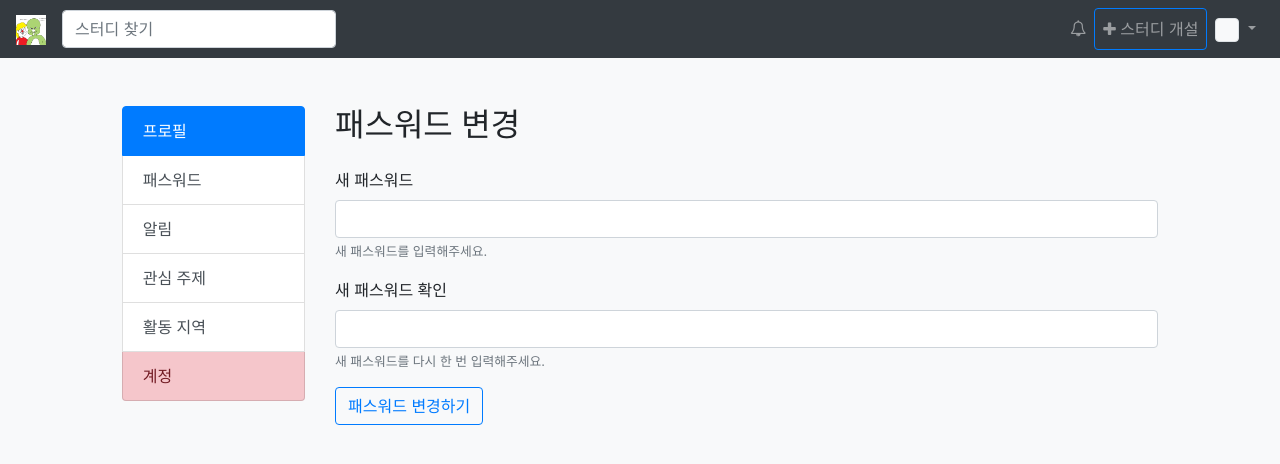
After one commit to intrager/Spring-STUDY2, a Spring Boot app: page /settings/password in a window 1280 px wide. The commit adds this page. Shown: the top 464 px of the page. Run offline with Spring Boot 4, Linux system fonts and the light colour scheme; the visitor is signed in with stand-in values (Sample User, id 1); some of the project's set-up classes (security, data sources, template engines, error pages and the like) are left out, and stand-ins take their place; some libraries are stand-ins or nearby versions.

Commit message:
Editing Password

```diff
--- a/studyolle/src/main/java/com/studyolle/account/AccountService.java
+++ b/studyolle/src/main/java/com/studyolle/account/AccountService.java
@@ -93,4 +93,9 @@ public class AccountService implements UserDetailsService {
         account.setProfileImage(profile.getProfileImage());
         accountRepository.save(account); // save 구현체 안에서 id값이 있는지 없는지 확인 후 있으면 merge, 즉 기존 데이터를 업데이트
     }
+
+    public void updatePassword(Account account, String newPassword) {
+        account.setPassword(passwordEncoder.encode(newPassword)); // 이때까지 변경이력을 추적하지 않음
+        accountRepository.save(account);   // 명시적으로 merge
+    }
 }
--- a/studyolle/src/main/java/com/studyolle/settings/SettingsController.java
+++ b/studyolle/src/main/java/com/studyolle/settings/SettingsController.java
@@ -7,7 +7,9 @@ import lombok.RequiredArgsConstructor;
 import org.springframework.stereotype.Controller;
 import org.springframework.ui.Model;
 import org.springframework.validation.Errors;
+import org.springframework.web.bind.WebDataBinder;
 import org.springframework.web.bind.annotation.GetMapping;
+import org.springframework.web.bind.annotation.InitBinder;
 import org.springframework.web.bind.annotation.PostMapping;
 import org.springframework.web.servlet.mvc.support.RedirectAttributes;
 
@@ -17,13 +19,22 @@ import javax.validation.Valid;
 @RequiredArgsConstructor
 public class SettingsController {
 
+    @InitBinder("passwordForm")
+    public void initBinder(WebDataBinder webDataBinder) {
+        // PasswordFormValidator은 빈을 굳이 사용할 필요가 없으므로 new로 생성 후 사용 가능
+        webDataBinder.addValidators(new PasswordFormValidator());
+    }
+
     static final String SETTINGS_PROFILE_VIEW_NAME = "settings/profile";
     static final String SETTINGS_PROFILE_URL = "/settings/profile";
+
+    static final String SETTINGS_PASSWORD_VIEW_NAME = "settings/password";
+    static final String SETTINGS_PASSWORD_URL = "/settings/password";
 
     private final AccountService accountService;
 
     @GetMapping(SETTINGS_PROFILE_URL)
-    public String profileUpdateForm(@CurrentUser Account account, Model model) {
+    public String updateProfileForm(@CurrentUser Account account, Model model) {
         model.addAttribute(account); // 현재 사용자에 대한 정보를 모델에 넣어줌
         model.addAttribute(new Profile(account)); // 채울 때 account에 있는 정보 조회해서 채워야 함
 
@@ -41,4 +52,24 @@ public class SettingsController {
         attributes.addFlashAttribute("message", "프로필을 수정했습니다.");
         return "redirect:" + SETTINGS_PROFILE_URL;
     }// 데이터를 변경하는 작업은 서비스 쪽에 위임해서 트랜잭션 안에서 처리하겠다
+
+    @GetMapping(SETTINGS_PASSWORD_URL)
+    public String updatePasswordForm(@CurrentUser Account account, Model model) {
+        model.addAttribute(account);
+        model.addAttribute(new PasswordForm());
+        return SETTINGS_PASSWORD_VIEW_NAME;
+    }
+
+    @PostMapping(SETTINGS_PASSWORD_URL)
+    public String updatePassword(@CurrentUser Account account, @Valid PasswordForm passwordForm, Errors errors,
+                                 Model model, RedirectAttributes attributes) {
+        if(errors.hasErrors()) { // 에러가 있으면
+            model.addAttribute(account); // 다시 account 넣어서 보내줌
+            return SETTINGS_PASSWORD_VIEW_NAME;
+        }
+
+        accountService.updatePassword(account, passwordForm.getNewPassword());
+        attributes.addFlashAttribute("message", "패스워드가 정상적으로 변경되었습니다.");
+        return "redirect:" + SETTINGS_PASSWORD_URL;
+    }
 }
--- a/studyolle/src/main/resources/templates/account/sign-up.html
+++ b/studyolle/src/main/resources/templates/account/sign-up.html
@@ -36,7 +36,7 @@
 				<div class="form-group">
 					<label for="password">패스워드</label>
 					<input id="password" type="password" th:field="*{password}" class="form-control"
-						   aria-describedby="passwordHelp" required minlength="8" maxlength="50">
+						   aria-describedby="passwordHelp" required minlength="8" maxlength="30">
 					<small id="passwordHelp" class="form-text text-muted">
 						8이자 이상 30자 이내로 입력하세요. 영문자, 숫자, 특수기호를 사용할 수 있으며, 공백은 사용할 수 없습니다.
 					</small>
--- /dev/null
+++ b/studyolle/src/main/resources/templates/settings/password.html
@@ -0,0 +1,57 @@
+<!DOCTYPE html>
+<html lang="en"
+	  xmlns:th="http://www.thymeleaf.org">
+<head th:replace="fragments.html :: head"></head>
+<body class="bg-light">
+<div th:replace="fragments.html :: main-nav"></div>
+	<div class="container">
+		<div class="row mt-5 justify-content-center">
+			<div class="col-2">
+				<div th:replace="fragments.html :: settings-menu(currentMenu='profile')"></div>
+			</div>
+			<div class="col-8">
+				<div th:if="${message}" class="alert alert-info alert-dismissible fade show mt-3" role="alert">
+					<span th:text="${message}">메시지</span>
+					<button type="button" class="close" data-dismiss="alert" aria-label="Close">
+						<span aria-hidden="true">&times;</span>
+					</button>
+				</div>
+				<div class="row">
+					<h2 class="col-sm-12">패스워드 변경</h2>
+				</div>
+				<div class="row mt-3">
+					<form class="needs-validation col-12" action="#"
+						  th:action="@{/settings/password}" th:object="${passwordForm}" method="post" novalidate>
+						<div class="form-group">
+							<label for="newPassword">새 패스워드</label>
+							<input id="newPassword" type="password" th:field="*{newPassword}" class="form-control"
+								   aria-describedby="newPasswordHelp" required min="8" max="30">
+							<small id="newPasswordHelp" class="form-text text-muted">
+								새 패스워드를 입력해주세요.
+							</small>
+							<small class="invalid-feedback">패스워드를 입력하세요</small>
+							<small class="form-text text-danger" th:if="${#fields.hasErrors('newPassword')}" th:errors="*{newPassword}">New Password Error</small>
+						</div>
+
+						<div class="form-group">
+							<label for="newPasswordConfirm">새 패스워드 확인</label>
+							<input id="newPasswordConfirm" type="password" th:field="*{newPasswordConfirm}" class="form-control"
+								   aria-describedby="newPasswordConfirmHelp" required min="8" max="30">
+							<small id="newPasswordConfirmHelp" class="form-text text-muted">
+								새 패스워드를 다시 한 번 입력해주세요.
+							</small>
+							<small class="invalid-feedback">새 패스워드를 다시 입력해주세요.</small>
+							<small class="form-text text-danger" th:if="${#fields.hasErrors('newPasswordConfirm')}" th:errors="*{newPasswordConfirm}">New Password Confirm Error</small>
+						</div>
+
+						<div class="form-group">
+							<button class="btn btn-outline-primary" type="submit" aria-describedby="submitHelp">패스워드 변경하기</button>
+						</div>
+					</form>
+				</div>
+			</div>
+		</div>
+	</div>
+	<script th:replace="fragments.html :: form-validation"></script>
+</body>
+</html>
```
Also changed, not shown: studyolle/src/main/java/com/studyolle/settings/PasswordForm.java (added, +14 -0 lines), studyolle/src/main/java/com/studyolle/settings/PasswordFormValidator.java (added, +19 -0 lines).
